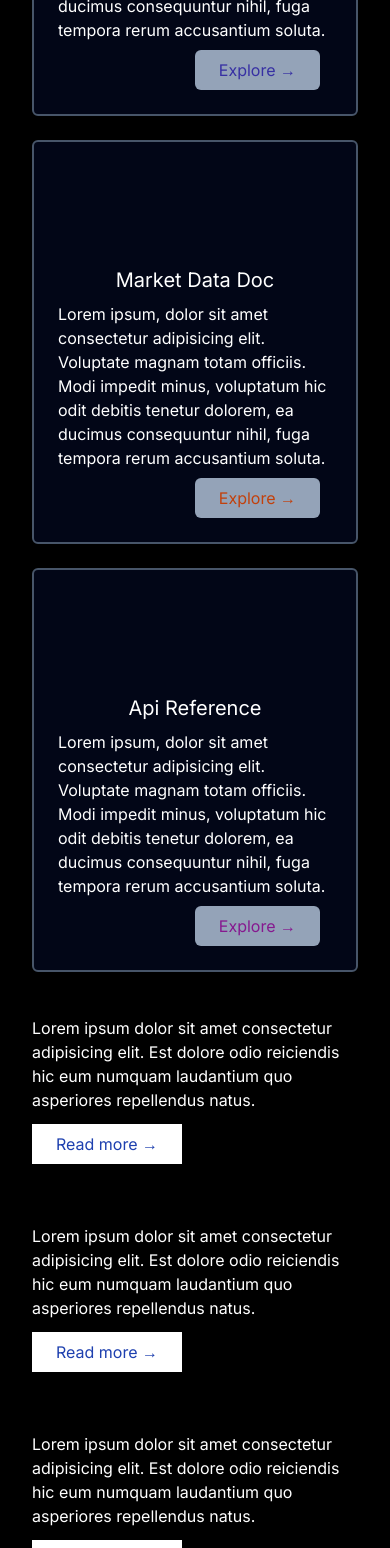
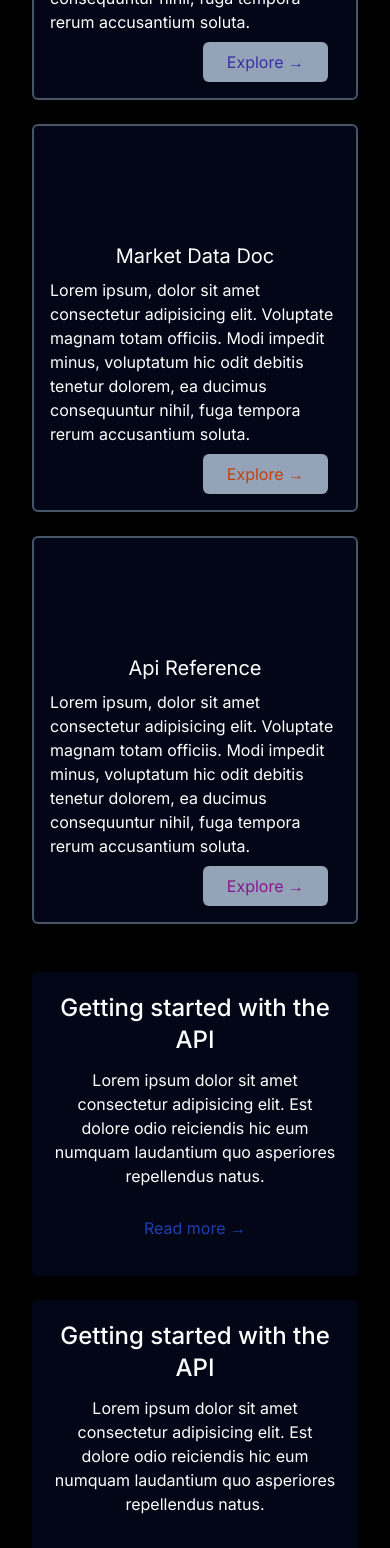
Before and after one commit to minhazpro3/blogger-client, a Next.js app: page / in a window 390 px wide. Shown: the part 320-1868 px from the top of the page. Built offline with nearby package versions, Linux system fonts and the light colour scheme.

Commit message:
help article center

```diff
--- a/src/components/home/banner_doc/Doc.tsx
+++ b/src/components/home/banner_doc/Doc.tsx
@@ -16,7 +16,7 @@ export default function Doc({ doc }: { doc: docTypes }) {
   });
 
   return (
-    <motion.div transition={{ duration: 1, ease: [0, 0.71, 1, 1.5] }} whileHover={{ scale: 1.1 }} className="bg-slate-950    p-6 border-2 border-slate-600 rounded-md hover:">
+    <motion.div transition={{ duration: 1, ease: [0, 0.71, 1, 1.5] }} whileHover={{ scale: 1.1 }} className="bg-slate-950 p-4 sm:p-3 sm:py-4 justify-self-center md:p-6 border-2 border-slate-600 rounded-md hover:">
       <div className="text-center">
         <div className="flex justify-center" >
           <lottie-player
--- a/src/components/home/banner_doc/Docs.tsx
+++ b/src/components/home/banner_doc/Docs.tsx
@@ -27,7 +27,7 @@ export default function Docs() {
     ]
     return (
         <div className="container mx-auto md:px-0 px-8 ">
-            <div className="grid grid-cols-1 sm:grid-cols-2 md:grid-cols-2 lg:grid-cols-3  gap-6 sm:gap-7 md:gap-6 lg:gap-8 text-center">
+            <div className="grid grid-cols-1 sm:grid-cols-2 md:grid-cols-2 lg:grid-cols-3 justify-items-stretch gap-6 sm:gap-7 md:gap-6 lg:gap-8 text-center">
 
                 {
                     docs.map((doc,index)=><Doc key={index} doc={doc} />)
--- a/src/components/home/banner_doc/Help_article.tsx
+++ b/src/components/home/banner_doc/Help_article.tsx
@@ -1,10 +1,10 @@
 export default function Help_article(){
 
     return(
-        <div>
-            <h2 className="text-2xl font-medium ">Getting started with the API</h2>
+        <div className="bg-slate-950 shadow-base rounded-md drop-shadow-lg shadow-indigo-700 px-5 sm:px-3 md:px-5 lg:px-6 py-5 sm:py-4 md:py-5 lg:py-6 ">
+            <h2 className="text-2xl font-medium text-white">Getting started with the API</h2>
             <p className="text-base text-white my-3">Lorem ipsum dolor sit amet consectetur adipisicing elit. Est dolore odio reiciendis hic eum numquam laudantium quo asperiores repellendus natus.</p>
-            <button className="text-blue-800 bg-white px-6 py-2 ">Read more &#8594;</button>
+            <button className="text-blue-800  hover:translate-x-1 duration-75 ease-in  px-6 py-2 my-2 ">Read more &#8594;</button>
         </div>
     )
 }
--- a/src/components/home/banner_doc/Help_articles.tsx
+++ b/src/components/home/banner_doc/Help_articles.tsx
@@ -4,7 +4,7 @@ export default function Help_articles() {
 
     return (
         <div className="container mx-auto px-8 md:px-0">
-            <div className="grid grid-cols-1 md:grid-cols-3 gap-4 md:6">
+            <div className="grid grid-cols-1 sm:grid-cols-2 md:grid-cols-2 lg:grid-cols-3 justify-items-stretch  gap-6 sm:gap-7 md:gap-6 lg:gap-8 text-center my-12">
                 <Help_article />
                 <Help_article />
                 <Help_article />
```
